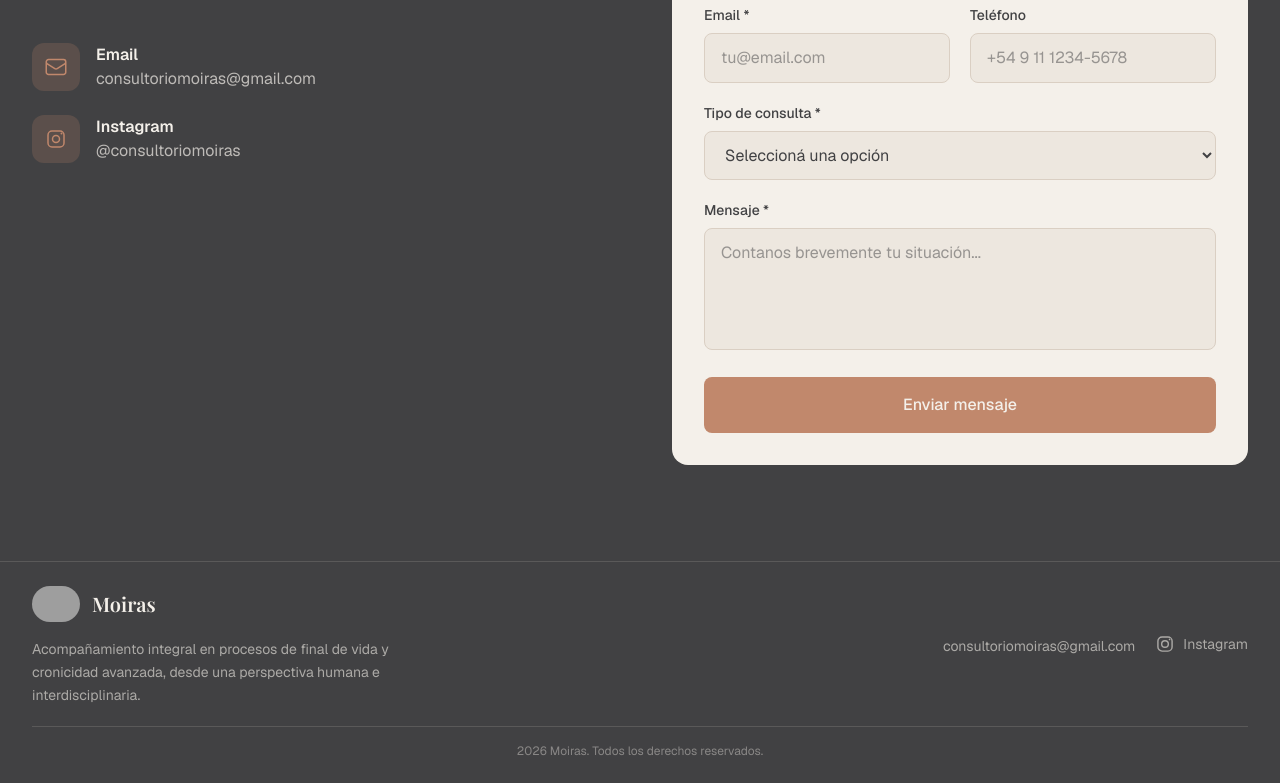
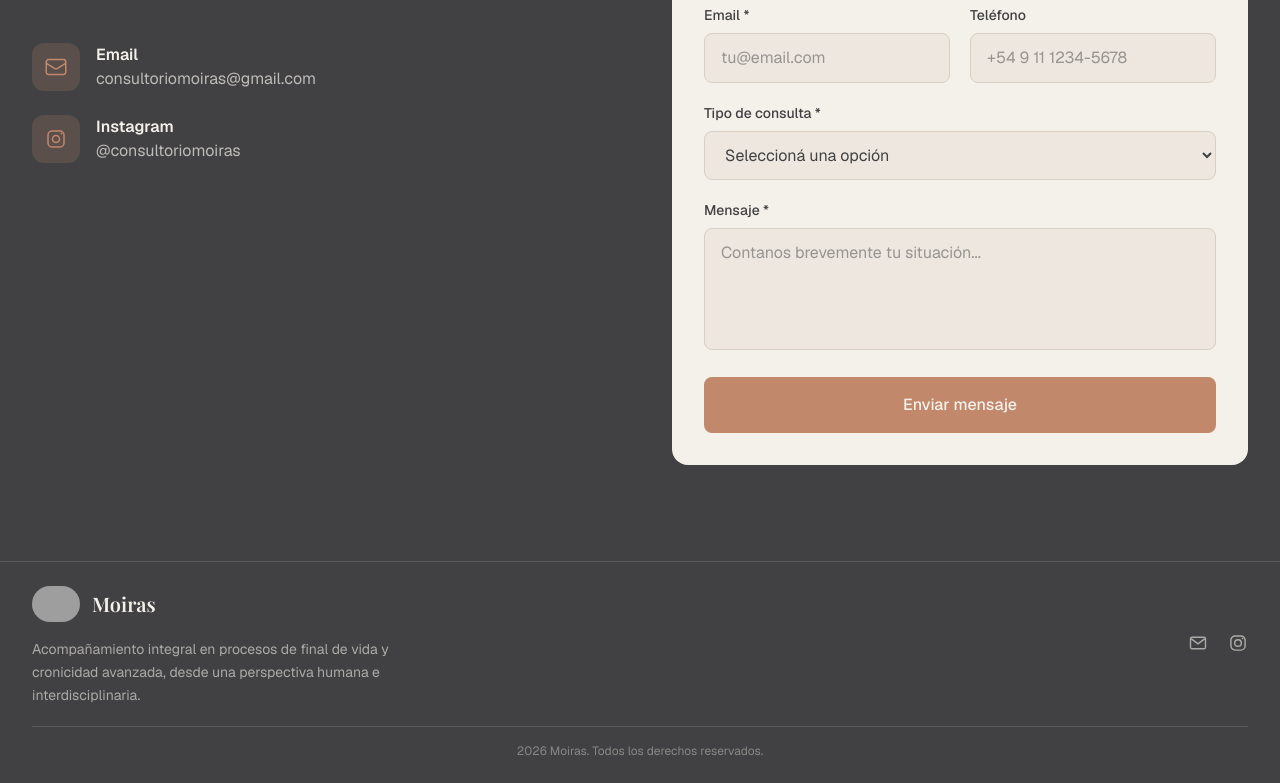
Before and after one commit to andrewjmillen/Moiras, a Next.js app: page / in a window 1280 px wide. Shown: the part 4189-4972 px from the top of the page. Built offline with nearby package versions, Linux system fonts and the light colour scheme; grey boxes are pictures that could not be loaded; a web font is replaced by a local one.

Commit message:
Align footer contact icons right

```diff
--- a/components/footer.tsx
+++ b/components/footer.tsx
@@ -25,15 +25,26 @@ export function Footer() {
             </p>
           </div>
 
-          <div className="flex items-center gap-5 sm:gap-8">
+          <div className="flex items-center justify-end">
             <h4 className="sr-only">Contacto</h4>
-            <ul className="flex items-center gap-5 text-sm text-cream/60">
+            <ul className="flex items-center justify-end gap-5 text-cream/60">
               <li>
                 <a
                   href="mailto:consultoriomoiras@gmail.com"
-                  className="hover:text-terracotta transition-colors"
+                  aria-label="Enviar email a Consultorio Moiras"
+                  className="inline-flex transition-colors hover:text-terracotta"
                 >
-                  consultoriomoiras@gmail.com
+                  <svg
+                    className="h-5 w-5"
+                    viewBox="0 0 24 24"
+                    fill="none"
+                    stroke="currentColor"
+                    strokeWidth="1.7"
+                    aria-hidden="true"
+                  >
+                    <rect x="3" y="5" width="18" height="14" rx="2" />
+                    <path d="m4 7 8 6 8-6" />
+                  </svg>
                 </a>
               </li>
               <li>
@@ -42,7 +53,7 @@ export function Footer() {
                   target="_blank"
                   rel="noopener noreferrer"
                   aria-label="Instagram de Consultorio Moiras"
-                  className="inline-flex items-center gap-2 hover:text-terracotta transition-colors"
+                  className="inline-flex transition-colors hover:text-terracotta"
                 >
                   <svg
                     className="h-5 w-5"
@@ -56,7 +67,6 @@ export function Footer() {
                     <circle cx="12" cy="12" r="4" />
                     <circle cx="17.5" cy="6.5" r="1" fill="currentColor" stroke="none" />
                   </svg>
-                  Instagram
                 </a>
               </li>
             </ul>
```
